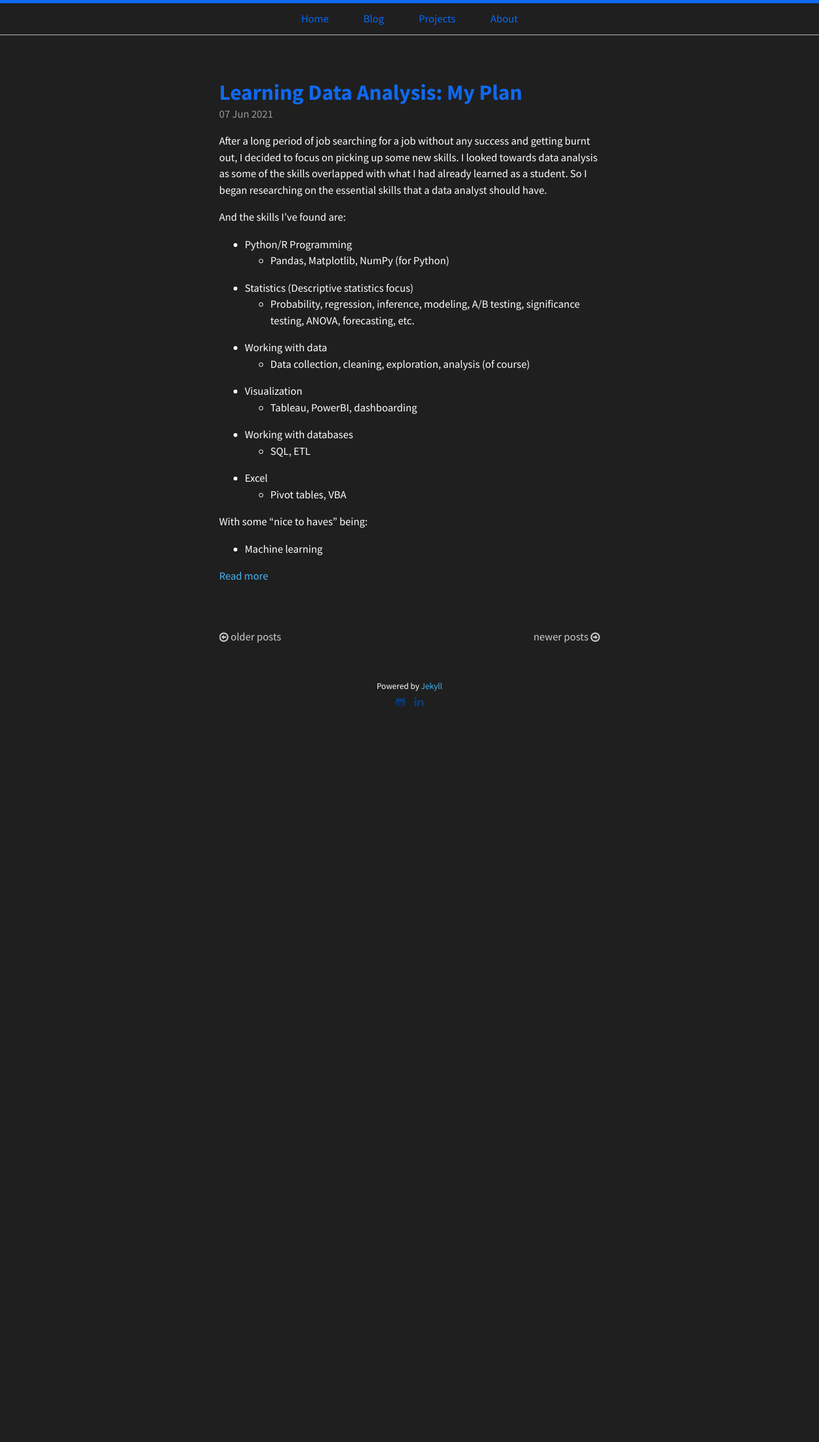
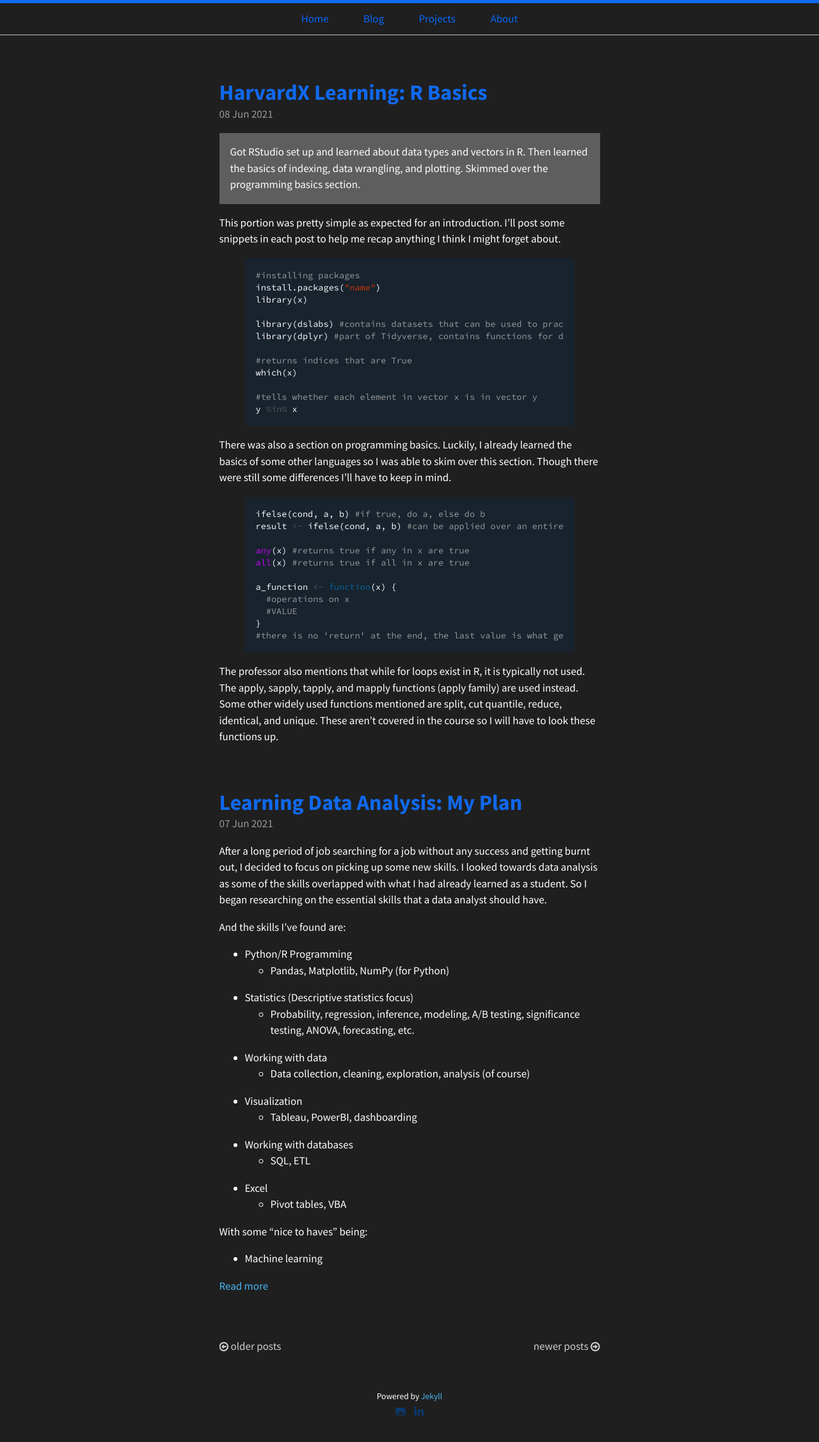
Before and after one commit to jackyhohs/jackyhohs.github.io, a Jekyll site: the page built from blog/index.html, in a window 1280 px wide. Shown: the whole page at 64% size. Built offline with Jekyll 4.4.1, drawn with Linux system fonts in a browser that asks for light colours; the list of posts is cut into pages by our own code; before the commit the page ends 1144 px from its top, so only the background shows below that.

Commit message:
New post (6/8)

```diff
--- a/_sass/components/_code.scss
+++ b/_sass/components/_code.scss
@@ -34,7 +34,7 @@
   margin-bottom: 1rem;
   font-size: .8rem;
   line-height: 1.4;
-  background-color: #f9f9f9;
+  background-color: #18232e;
   border-radius: .25rem;
 
   pre {
--- a/_sass/components/_message.scss
+++ b/_sass/components/_message.scss
@@ -5,8 +5,8 @@
   */
 
 .message {
-  color: $message-color;
-  background-color: $message-background-color;
+  color: white;
+  background-color: rgb(94, 94, 94);
   margin-bottom: 1rem;
   padding: 1rem;
 }
--- /dev/null
+++ b/blog/_posts/2021-06-08-HarvardX-R-Basics.md
@@ -0,0 +1,44 @@
+---
+layout: post
+title:  "HarvardX Learning: R Basics"
+categories: Data_Analysis
+---
+
+<div class="message">
+  Got RStudio set up and learned about data types and vectors in R. Then learned the basics of indexing, data wrangling, and plotting. Skimmed over the programming basics section.
+</div>
+
+This portion was pretty simple as expected for an introduction. I'll post some snippets in each post to help me recap anything I think I might forget about.
+
+{% highlight r %}
+#installing packages
+install.packages("name")
+library(x)
+
+library(dslabs) #contains datasets that can be used to practice
+library(dplyr) #part of Tidyverse, contains functions for data manipulation
+
+#returns indices that are True
+which(x)
+
+#tells whether each element in vector x is in vector y
+y %in% x
+{% endhighlight %}
+
+There was also a section on programming basics. Luckily, I already learned the basics of some other languages so I was able to skim over this section. Though there were still some differences I'll have to keep in mind.
+
+{% highlight r %}
+ifelse(cond, a, b) #if true, do a, else do b
+result <- ifelse(cond, a, b) #can be applied over an entire vector
+
+any(x) #returns true if any in x are true
+all(x) #returns true if all in x are true
+
+a_function <- function(x) {
+  #operations on x
+  #VALUE
+}
+#there is no 'return' at the end, the last value is what gets returned
+{% endhighlight %}
+
+The professor also mentions that while for loops exist in R, it is typically not used. The apply, sapply, tapply, and mapply functions (apply family) are used instead. Some other widely used functions mentioned are split, cut quantile, reduce, identical, and unique. These aren't covered in the course so I will have to look these functions up.
```
